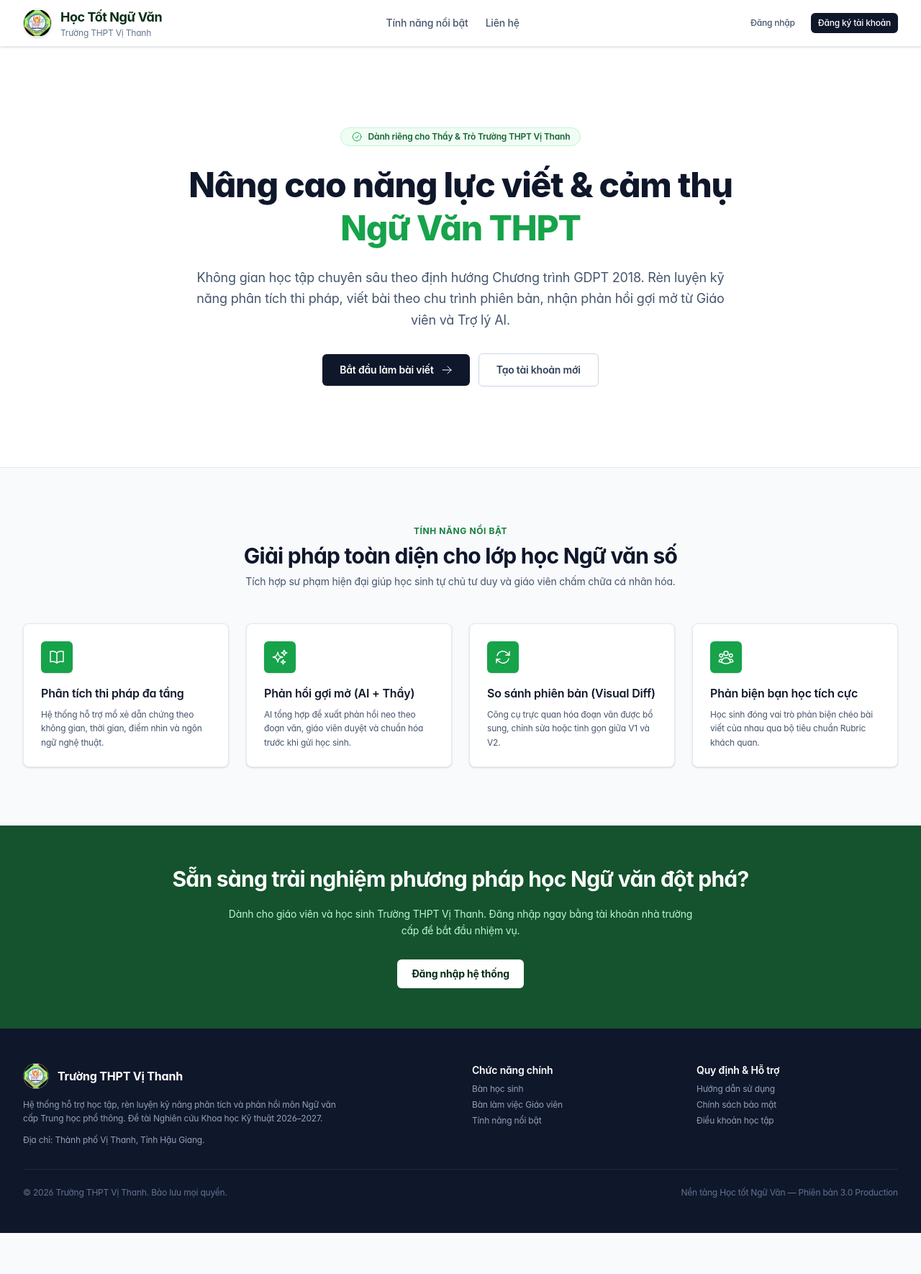
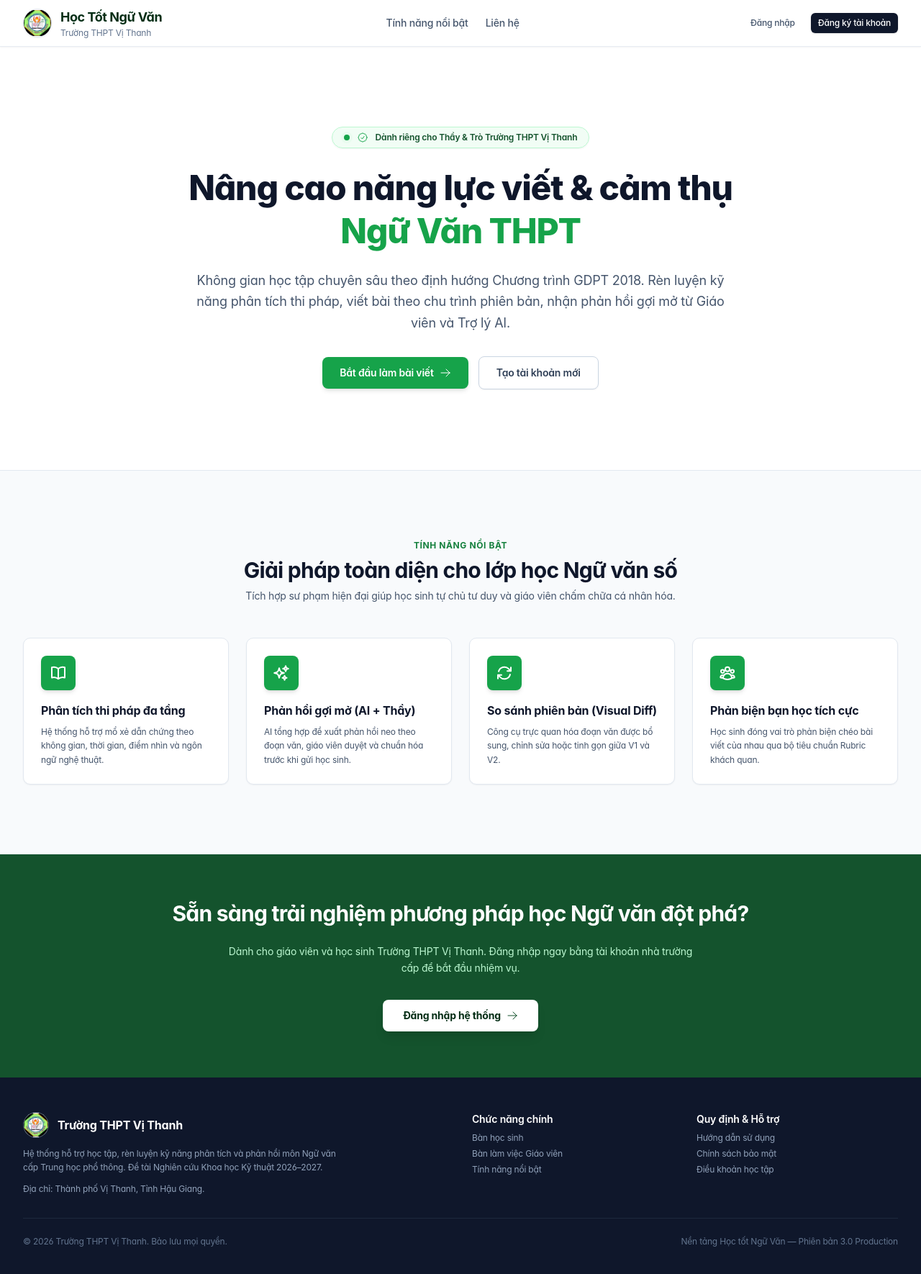
Before and after one commit to remyvnkhiemtruong/cvt-khkt2627, a React (Vite) app: page / in a window 1280 px wide. Shown: the top 1770 px of the page at 72% size. Before the commit the page ends 1713 px from the top, so only its background shows below. Built offline with nearby package versions, Linux system fonts and the light colour scheme; no server answers.

Commit message:
feat(ui): add rich interactive animations, hover effects, and micro-interactions

```diff
--- a/src/index.css
+++ b/src/index.css
@@ -249,8 +249,26 @@
   to { opacity: 1; transform: translateY(0); }
 }
 
+@keyframes floatSubtle {
+  0%, 100% { transform: translateY(0px); }
+  50% { transform: translateY(-4px); }
+}
+
+@keyframes pulseGlow {
+  0%, 100% { box-shadow: 0 0 0 0 rgba(22, 163, 74, 0.4); }
+  50% { box-shadow: 0 0 0 8px rgba(22, 163, 74, 0); }
+}
+
 .animate-fade-in {
   animation: fadeInMicro 0.15s cubic-bezier(0.16, 1, 0.3, 1) forwards;
+}
+
+.animate-float {
+  animation: floatSubtle 3s ease-in-out infinite;
+}
+
+.animate-pulse-glow {
+  animation: pulseGlow 2s cubic-bezier(0.4, 0, 0.6, 1) infinite;
 }
 
 
--- a/src/views/LandingView.tsx
+++ b/src/views/LandingView.tsx
@@ -17,32 +17,53 @@ export const LandingView: React.FC<LandingViewProps> = ({ onNavigate }) => {
   return (
     <div className="min-h-[100dvh] flex flex-col bg-slate-50 font-sans text-slate-900 selection:bg-primary-100 selection:text-primary-900">
       {/* Header */}
-      <header className="sticky top-0 z-40 border-b border-slate-200/80 bg-white/95 shadow-sm backdrop-blur-md">
+      <header className="sticky top-0 z-40 border-b border-slate-200/80 bg-white/95 shadow-xs backdrop-blur-md transition-all duration-200">
         <div className="mx-auto flex h-16 max-w-7xl items-center justify-between px-4 sm:px-6 lg:px-8">
-          <div className="flex items-center gap-3">
-            <div className="flex h-10 w-10 shrink-0 items-center justify-center overflow-hidden rounded-full border border-slate-200 bg-white shadow-sm">
+          <div
+            className="group flex items-center gap-3 cursor-pointer transition-transform duration-200 hover:scale-[1.02]"
+            onClick={() => onNavigate('landing')}
+          >
+            <div className="flex h-10 w-10 shrink-0 items-center justify-center overflow-hidden rounded-full border border-slate-200 bg-white shadow-xs transition-transform duration-300 group-hover:rotate-6">
               <img src="/Logo.png" alt="Logo THPT Vị Thanh" className="h-full w-full object-cover" />
             </div>
             <div>
-              <span className="block text-base font-bold tracking-tight text-primary-950 sm:text-lg">
+              <span className="block text-base font-bold tracking-tight text-primary-950 sm:text-lg transition-colors group-hover:text-primary-700">
                 Học Tốt Ngữ Văn
               </span>
               <span className="hidden text-xs text-slate-500 sm:block">Trường THPT Vị Thanh</span>
             </div>
           </div>
+
           <nav className="hidden items-center gap-6 md:flex">
-            <a href="#tinh-nang" className="text-sm font-medium text-slate-600 transition-colors hover:text-primary-700">
+            <a
+              href="#tinh-nang"
+              className="text-sm font-medium text-slate-600 transition-all duration-200 hover:text-primary-700 hover:-translate-y-0.5"
+            >
               Tính năng nổi bật
             </a>
-            <a href="#lien-he" className="text-sm font-medium text-slate-600 transition-colors hover:text-primary-700">
+            <a
+              href="#lien-he"
+              className="text-sm font-medium text-slate-600 transition-all duration-200 hover:text-primary-700 hover:-translate-y-0.5"
+            >
               Liên hệ
             </a>
           </nav>
+
           <div className="flex items-center gap-2 sm:gap-3">
-            <Button variant="ghost" size="sm" onClick={() => onNavigate('login', { mode: 'login' })}>
+            <Button
+              variant="ghost"
+              size="sm"
+              className="transition-transform duration-150 hover:-translate-y-0.5 active:translate-y-0"
+              onClick={() => onNavigate('login', { mode: 'login' })}
+            >
               Đăng nhập
             </Button>
-            <Button variant="primary" size="sm" onClick={() => onNavigate('login', { mode: 'register' })}>
+            <Button
+              variant="primary"
+              size="sm"
+              className="shadow-sm transition-all duration-200 hover:-translate-y-0.5 hover:shadow-md active:translate-y-0"
+              onClick={() => onNavigate('login', { mode: 'register' })}
+            >
               Đăng ký tài khoản
             </Button>
           </div>
@@ -54,48 +75,56 @@ export const LandingView: React.FC<LandingViewProps> = ({ onNavigate }) => {
         {/* Hero Section */}
         <section className="relative overflow-hidden bg-white border-b border-slate-200 py-16 sm:py-24 lg:py-28">
           <div className="mx-auto max-w-7xl px-4 sm:px-6 lg:px-8">
-            <div className="mx-auto max-w-3xl text-center space-y-6">
-              <div className="inline-flex items-center gap-2 rounded-full border border-primary-200 bg-primary-50 px-3.5 py-1 text-xs font-semibold text-primary-800">
+            <div className="mx-auto max-w-3xl text-center space-y-6 animate-fade-in">
+              {/* Floating Live Badge */}
+              <div className="inline-flex items-center gap-2.5 rounded-full border border-primary-200 bg-primary-50/90 px-4 py-1.5 text-xs font-semibold text-primary-900 shadow-xs animate-float">
+                <span className="relative flex h-2 w-2">
+                  <span className="animate-ping absolute inline-flex h-full w-full rounded-full bg-primary-400 opacity-75"></span>
+                  <span className="relative inline-flex rounded-full h-2 w-2 bg-primary-600"></span>
+                </span>
                 <CheckBadgeIcon className="h-4 w-4 text-primary-600" />
-                Dành riêng cho Thầy & Trò Trường THPT Vị Thanh
+                <span>Dành riêng cho Thầy & Trò Trường THPT Vị Thanh</span>
               </div>
 
               <h1 className="text-3xl font-extrabold tracking-tight text-slate-900 sm:text-5xl leading-tight">
-                Nâng cao năng lực viết & cảm thụ <span className="text-primary-600">Ngữ Văn THPT</span>
+                Nâng cao năng lực viết & cảm thụ{' '}
+                <span className="text-primary-600 inline-block transition-transform duration-300 hover:scale-105">
+                  Ngữ Văn THPT
+                </span>
               </h1>
 
               <p className="text-base text-slate-600 sm:text-lg leading-relaxed">
                 Không gian học tập chuyên sâu theo định hướng Chương trình GDPT 2018. Rèn luyện kỹ năng phân tích thi pháp, viết bài theo chu trình phiên bản, nhận phản hồi gợi mở từ Giáo viên và Trợ lý AI.
               </p>
 
-              <div className="flex flex-col sm:flex-row items-center justify-center gap-3 pt-2">
-                <Button
-                  variant="primary"
-                  size="lg"
-                  className="w-full sm:w-auto px-6 py-3 font-semibold"
+              <div className="flex flex-col sm:flex-row items-center justify-center gap-3.5 pt-2">
+                <button
+                  type="button"
                   onClick={() => onNavigate('login', { mode: 'login' })}
-                  rightIcon={<ArrowRightIcon className="h-4 w-4" />}
+                  className="group inline-flex w-full sm:w-auto items-center justify-center gap-2 rounded-lg bg-primary-600 px-6 py-3 text-sm font-semibold text-white shadow-md transition-all duration-200 hover:bg-primary-700 hover:shadow-lg hover:-translate-y-0.5 active:translate-y-0"
                 >
-                  Bắt đầu làm bài viết
-                </Button>
-                <Button
-                  variant="outline"
-                  size="lg"
-                  className="w-full sm:w-auto px-6 py-3 font-semibold"
+                  <span>Bắt đầu làm bài viết</span>
+                  <ArrowRightIcon className="h-4 w-4 transition-transform duration-200 group-hover:translate-x-1.5" />
+                </button>
+                <button
+                  type="button"
                   onClick={() => onNavigate('login', { mode: 'register' })}
+                  className="inline-flex w-full sm:w-auto items-center justify-center rounded-lg border border-slate-300 bg-white px-6 py-3 text-sm font-semibold text-slate-700 shadow-xs transition-all duration-200 hover:bg-slate-50 hover:border-slate-400 hover:-translate-y-0.5 active:translate-y-0"
                 >
                   Tạo tài khoản mới
-                </Button>
+                </button>
               </div>
             </div>
           </div>
         </section>
 
         {/* Features Section */}
-        <section id="tinh-nang" className="bg-slate-50 py-16 sm:py-20 border-b border-slate-200">
+        <section id="tinh-nang" className="bg-slate-50 py-16 sm:py-24 border-b border-slate-200">
           <div className="mx-auto max-w-7xl px-4 sm:px-6 lg:px-8">
             <div className="text-center space-y-2 max-w-2xl mx-auto">
-              <h2 className="text-xs font-bold uppercase tracking-wider text-primary-700">Tính Năng Nổi Bật</h2>
+              <h2 className="text-xs font-bold uppercase tracking-wider text-primary-700">
+                Tính Năng Nổi Bật
+              </h2>
               <p className="text-2xl font-bold tracking-tight text-slate-900 sm:text-3xl">
                 Giải pháp toàn diện cho lớp học Ngữ văn số
               </p>
@@ -129,13 +158,22 @@ export const LandingView: React.FC<LandingViewProps> = ({ onNavigate }) => {
               ].map((feat) => (
                 <div
                   key={feat.name}
-                  className="rounded-lg border border-slate-200 bg-white p-6 shadow-sm transition-all hover:border-primary-300 hover:shadow"
+                  className="group relative overflow-hidden rounded-xl border border-slate-200 bg-white p-6 shadow-xs transition-all duration-300 hover:-translate-y-2 hover:border-primary-400 hover:shadow-xl cursor-default"
                 >
-                  <div className="flex h-11 w-11 items-center justify-center rounded-md bg-primary-600 text-white shadow">
-                    <feat.icon className="h-6 w-6" />
+                  {/* Top glowing highlight line on hover */}
+                  <div className="absolute top-0 inset-x-0 h-1 bg-primary-600 scale-x-0 transition-transform duration-300 origin-left group-hover:scale-x-100" />
+
+                  {/* Icon container with micro-bounce and scale */}
+                  <div className="flex h-12 w-12 items-center justify-center rounded-lg bg-primary-600 text-white shadow-md transition-all duration-300 group-hover:scale-110 group-hover:rotate-3 group-hover:bg-primary-700">
+                    <feat.icon className="h-6 w-6 stroke-[2]" />
                   </div>
-                  <h3 className="mt-4 text-base font-semibold text-slate-900">{feat.name}</h3>
-                  <p className="mt-2 text-xs text-slate-600 leading-relaxed">{feat.desc}</p>
+
+                  <h3 className="mt-4 text-base font-bold text-slate-900 transition-colors duration-200 group-hover:text-primary-900">
+                    {feat.name}
+                  </h3>
+                  <p className="mt-2 text-xs text-slate-600 leading-relaxed">
+                    {feat.desc}
+                  </p>
                 </div>
               ))}
             </div>
@@ -143,8 +181,8 @@ export const LandingView: React.FC<LandingViewProps> = ({ onNavigate }) => {
         </section>
 
         {/* CTA Section */}
-        <section className="bg-primary-900 py-14 text-white">
-          <div className="mx-auto max-w-5xl px-4 text-center space-y-5">
+        <section className="bg-primary-900 py-16 text-white relative overflow-hidden">
+          <div className="mx-auto max-w-5xl px-4 text-center space-y-6 relative z-10">
             <h2 className="text-2xl font-bold tracking-tight sm:text-3xl">
               Sẵn sàng trải nghiệm phương pháp học Ngữ văn đột phá?
             </h2>
@@ -152,14 +190,14 @@ export const LandingView: React.FC<LandingViewProps> = ({ onNavigate }) => {
               Dành cho giáo viên và học sinh Trường THPT Vị Thanh. Đăng nhập ngay bằng tài khoản nhà trường cấp để bắt đầu nhiệm vụ.
             </p>
             <div className="pt-2">
-              <Button
-                variant="primary"
-                size="lg"
-                className="bg-white text-primary-950 hover:bg-slate-100 focus:ring-white font-bold"
+              <button
+                type="button"
                 onClick={() => onNavigate('login', { mode: 'login' })}
+                className="inline-flex items-center gap-2 rounded-lg bg-white px-7 py-3 text-sm font-bold text-primary-950 shadow-lg transition-all duration-200 hover:bg-slate-100 hover:scale-105 active:scale-95 hover:shadow-xl"
               >
-                Đăng nhập hệ thống
-              </Button>
+                <span>Đăng nhập hệ thống</span>
+                <ArrowRightIcon className="h-4 w-4 text-primary-900" />
+              </button>
             </div>
           </div>
         </section>
@@ -187,18 +225,57 @@ export const LandingView: React.FC<LandingViewProps> = ({ onNavigate }) => {
             <div className="space-y-2">
               <div className="text-sm font-semibold text-white">Chức năng chính</div>
               <ul className="space-y-1.5">
-                <li><span className="hover:text-white transition-colors cursor-pointer" onClick={() => onNavigate('login', { mode: 'login' })}>Bàn học sinh</span></li>
-                <li><span className="hover:text-white transition-colors cursor-pointer" onClick={() => onNavigate('login', { mode: 'login' })}>Bàn làm việc Giáo viên</span></li>
-                <li><a href="#tinh-nang" className="hover:text-white transition-colors">Tính năng nổi bật</a></li>
+                <li>
+                  <span
+                    className="hover:text-white transition-colors duration-150 cursor-pointer"
+                    onClick={() => onNavigate('login', { mode: 'login' })}
+                  >
+                    Bàn học sinh
+                  </span>
+                </li>
+                <li>
+                  <span
+                    className="hover:text-white transition-colors duration-150 cursor-pointer"
+                    onClick={() => onNavigate('login', { mode: 'login' })}
+                  >
+                    Bàn làm việc Giáo viên
+                  </span>
+                </li>
+                <li>
+                  <a href="#tinh-nang" className="hover:text-white transition-colors duration-150">
+                    Tính năng nổi bật
+                  </a>
+                </li>
               </ul>
             </div>
 
             <div className="space-y-2">
               <div className="text-sm font-semibold text-white">Quy định & Hỗ trợ</div>
               <ul className="space-y-1.5">
-                <li><span className="hover:text-white transition-colors cursor-pointer" onClick={() => onNavigate('login', { mode: 'login' })}>Hướng dẫn sử dụng</span></li>
-                <li><span className="hover:text-white transition-colors cursor-pointer" onClick={() => onNavigate('login', { mode: 'login' })}>Chính sách bảo mật</span></li>
-                <li><span className="hover:text-white transition-colors cursor-pointer" onClick={() => onNavigate('login', { mode: 'login' })}>Điều khoản học tập</span></li>
+                <li>
+                  <span
+                    className="hover:text-white transition-colors duration-150 cursor-pointer"
+                    onClick={() => onNavigate('login', { mode: 'login' })}
+                  >
+                    Hướng dẫn sử dụng
+                  </span>
+                </li>
+                <li>
+                  <span
+                    className="hover:text-white transition-colors duration-150 cursor-pointer"
+                    onClick={() => onNavigate('login', { mode: 'login' })}
+                  >
+                    Chính sách bảo mật
+                  </span>
+                </li>
+                <li>
+                  <span
+                    className="hover:text-white transition-colors duration-150 cursor-pointer"
+                    onClick={() => onNavigate('login', { mode: 'login' })}
+                  >
+                    Điều khoản học tập
+                  </span>
+                </li>
               </ul>
             </div>
           </div>
```
